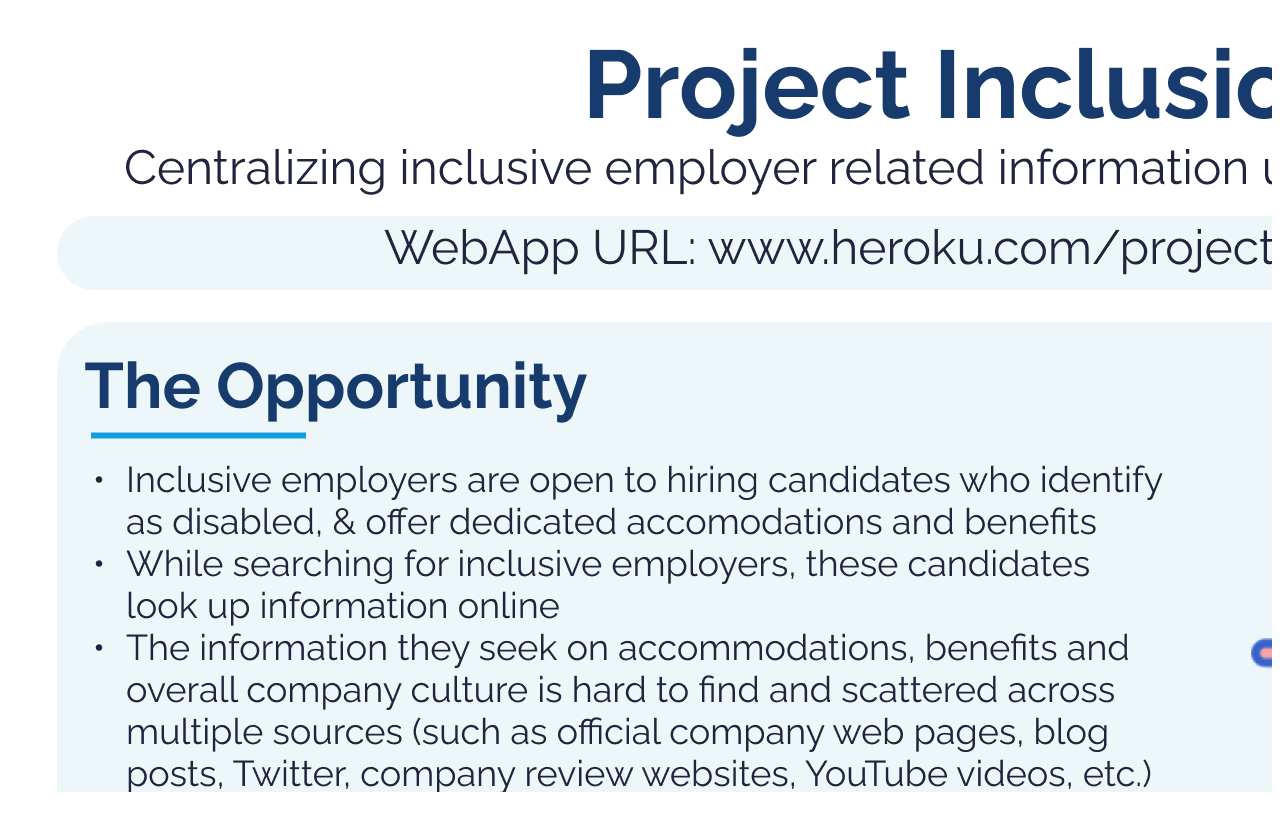
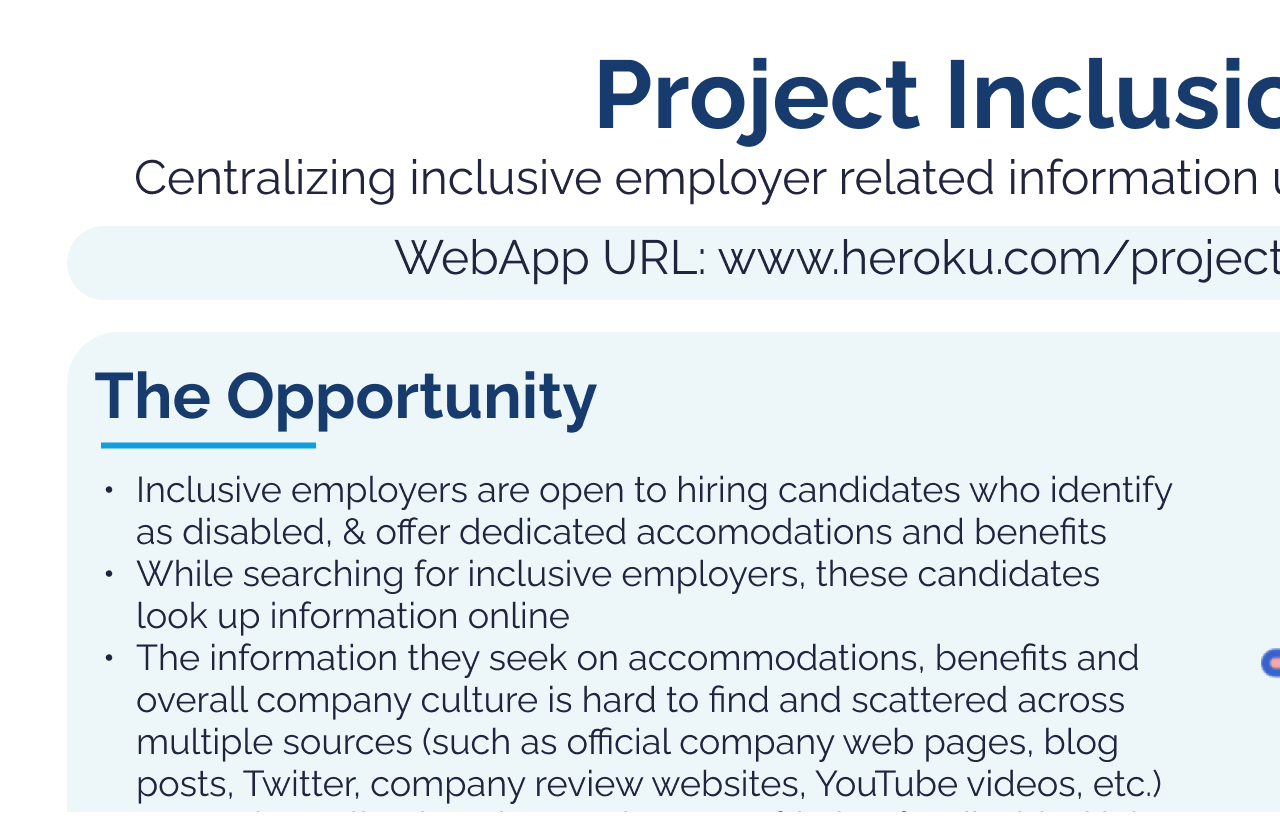
Before and after one commit to shikhar96/ischool-inchiring, a plain HTML site: page index.html in a window 1280 px wide. Drawn offline with Linux system fonts and the light colour scheme.

Commit message:
Update index.html

```diff
--- a/index.html
+++ b/index.html
@@ -1,11 +1,13 @@
 <html>
   <style>
 .image {
+    margin: auto%;
     width: 100%;
     height: 100%;
     overflow-x: hidden;
     overflow-y: auto;
     background-size:cover;
+    padding: 10px;
 }
 </style>
 <body>
```
